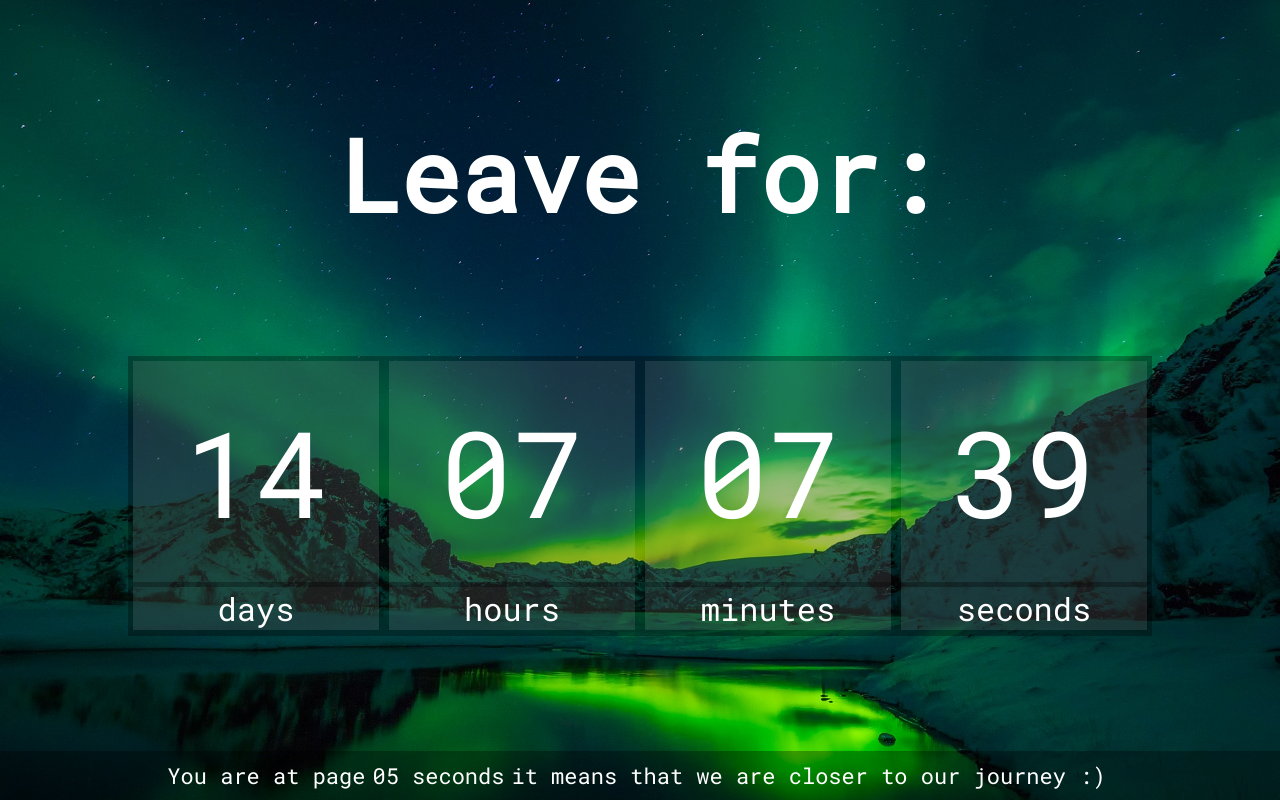
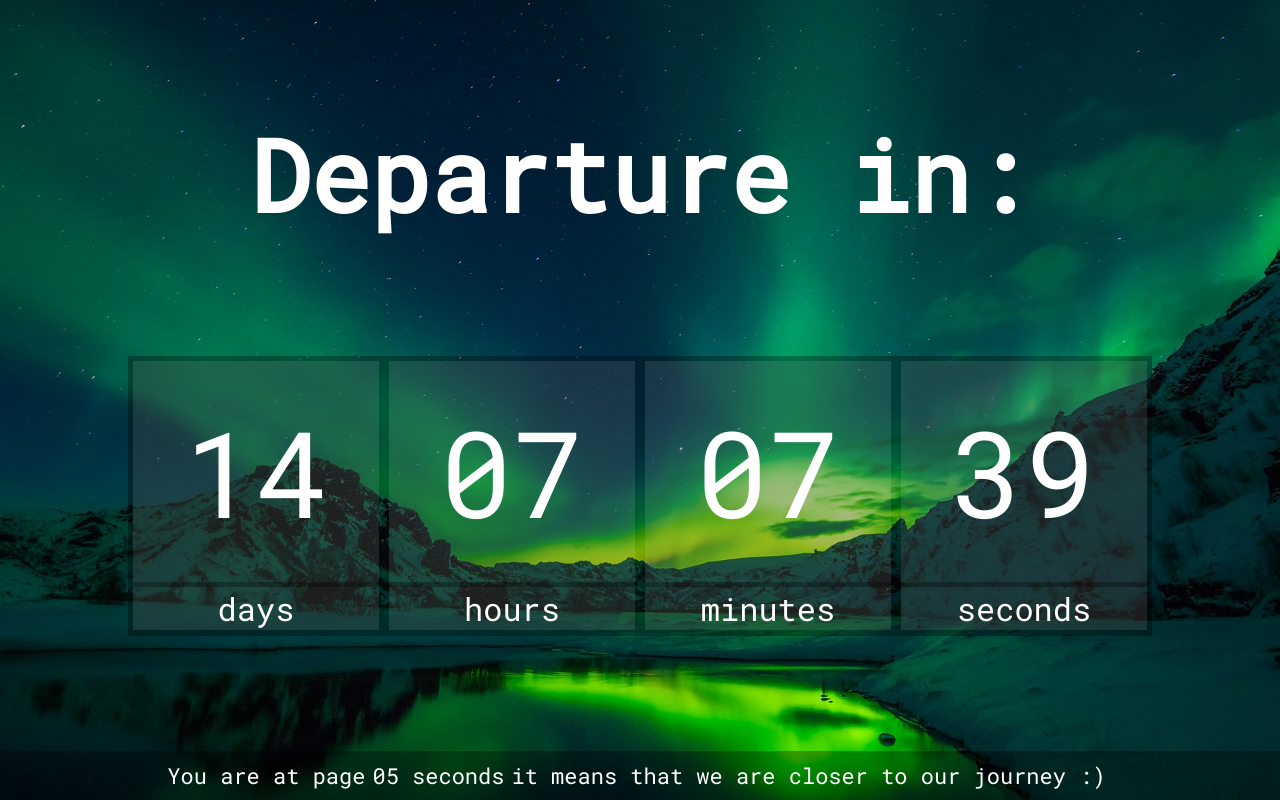
Before and after one commit to wasiak93/countdown-to-journey, a plain HTML site: page index.html in a window 1280 px wide. Drawn offline with Linux system fonts and the light colour scheme.

Commit message:
change text in h1

```diff
--- a/index.html
+++ b/index.html
@@ -13,7 +13,7 @@
 <body>
   <div class="background"></div>
   <div class="container">
-    <h1>Leave for:</h1>
+    <h1>Departure in:</h1>
     <div class="timer">
       <div class="days">
         <p class="time"></p>
```
